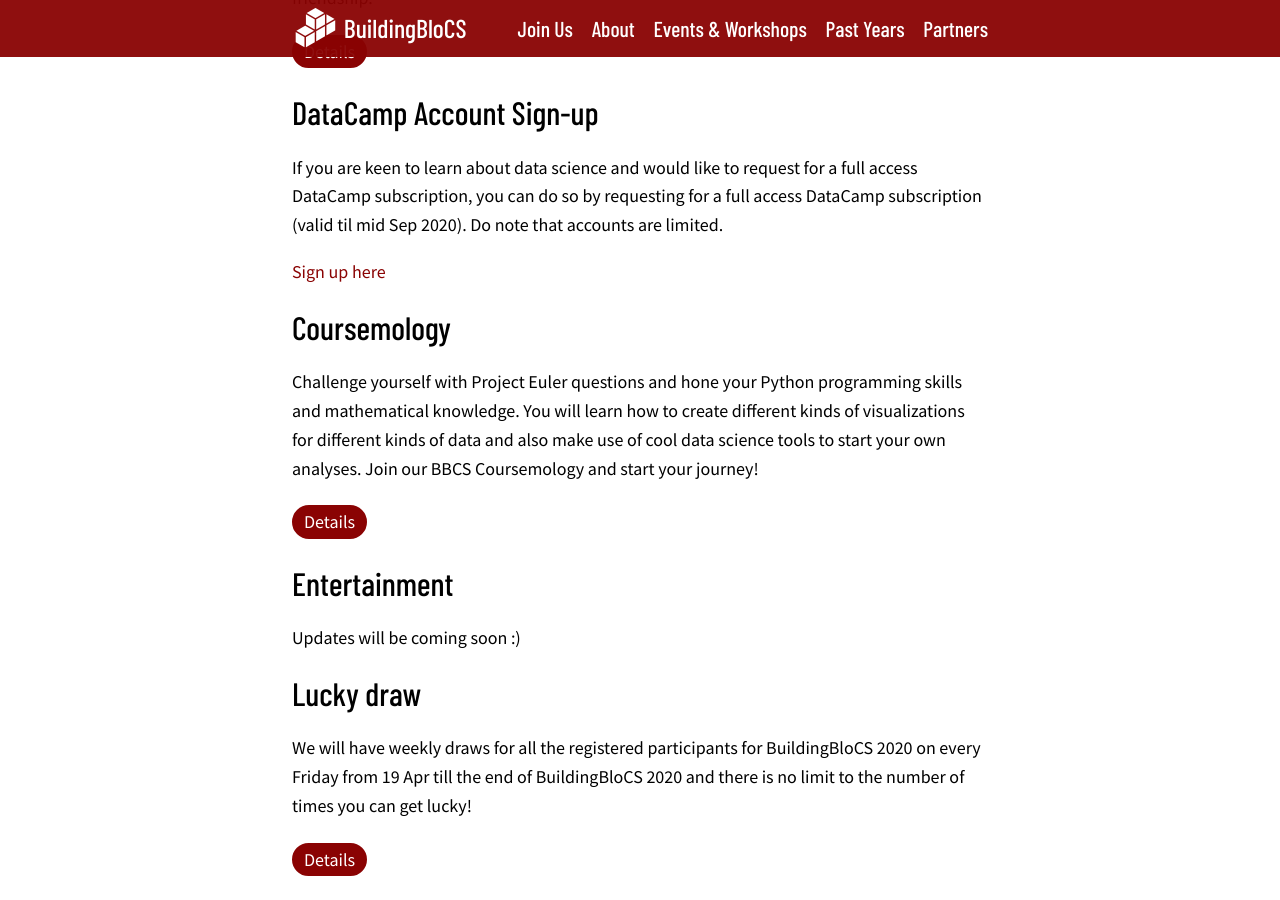
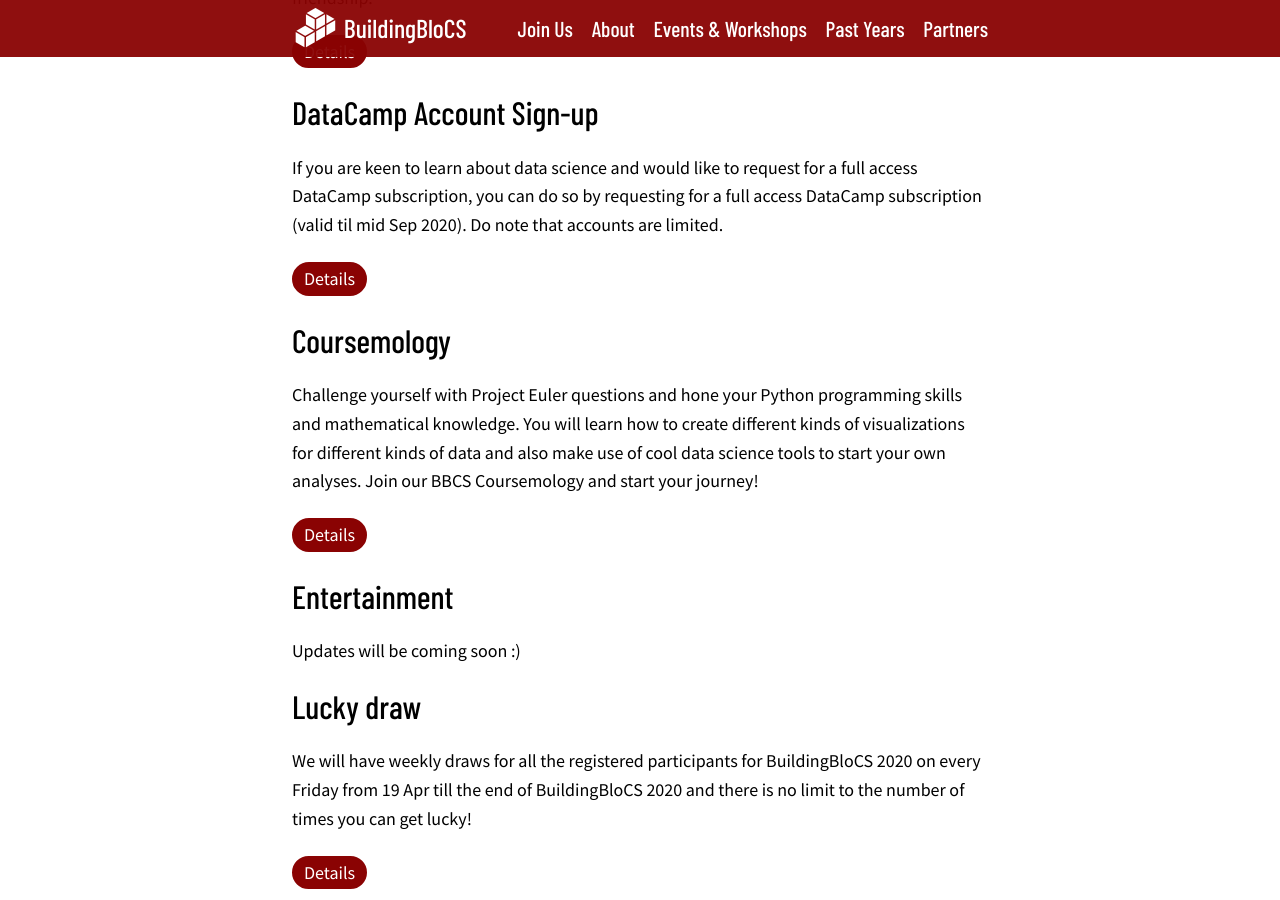
Before and after one commit to buildingblocs/2020, a Jekyll site: the page built from pre-event/index.md, in a window 1280 px wide and 900 px high, scrolled down 386 px. Built offline with Jekyll 4.4.1, drawn with Linux system fonts in a browser that asks for light colours; some web fonts are replaced; our own code applies the rules of GitHub Pages for plain Markdown files.

Commit message:
Update index.md

```diff
--- a/pre-event/index.md
+++ b/pre-event/index.md
@@ -13,7 +13,7 @@
 ## DataCamp Account Sign-up
 If you are keen to learn about data science and would like to request for a full access DataCamp subscription, you can do so by requesting for a full access DataCamp subscription (valid til mid Sep 2020). Do note that accounts are limited.
 
-[Sign up here](http://tinyurl.com/bbcs20datacamp)
+<a class="btn" href="http://tinyurl.com/bbcs20datacamp">Details</a>
 
 ## Coursemology
 Challenge yourself with Project Euler questions and hone your Python programming skills and mathematical knowledge. You will learn how to create different kinds of visualizations for different kinds of data and also make use of cool data science tools to start your own analyses. Join our BBCS Coursemology and start your journey!
```
